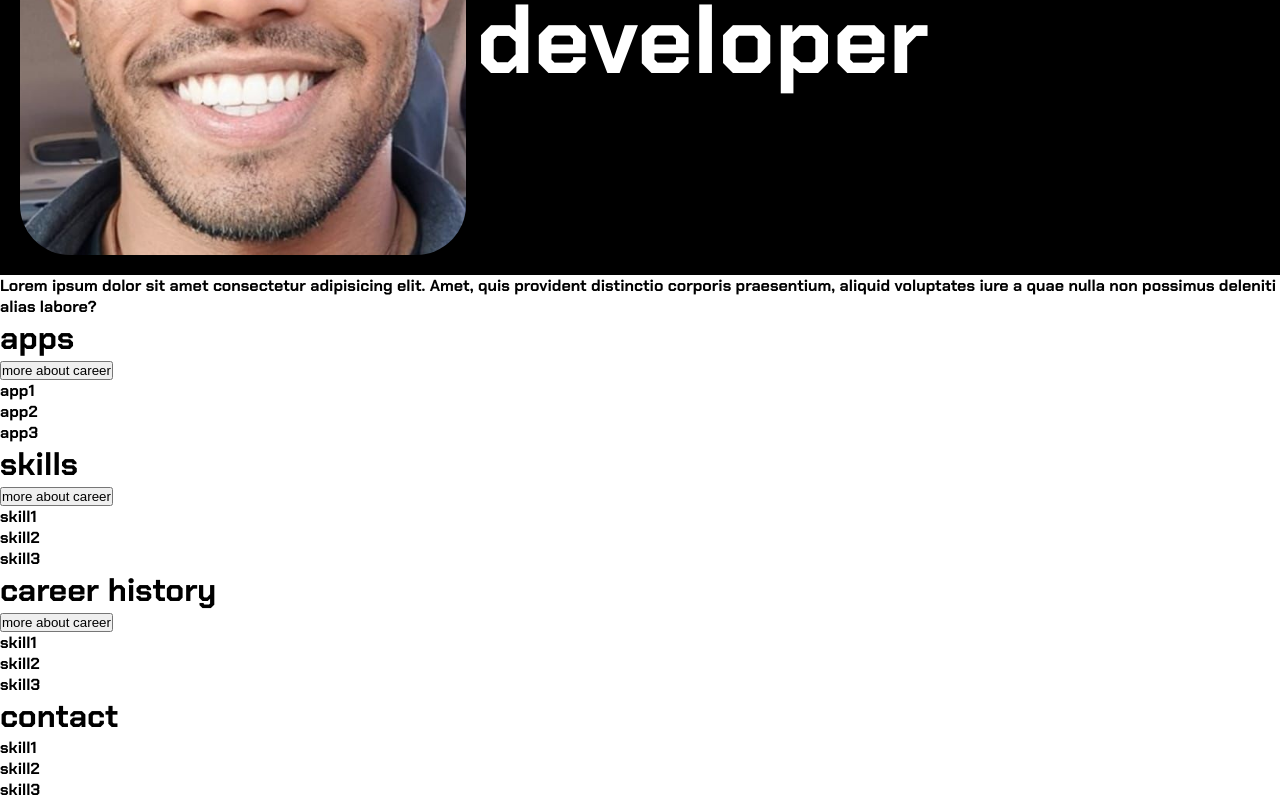
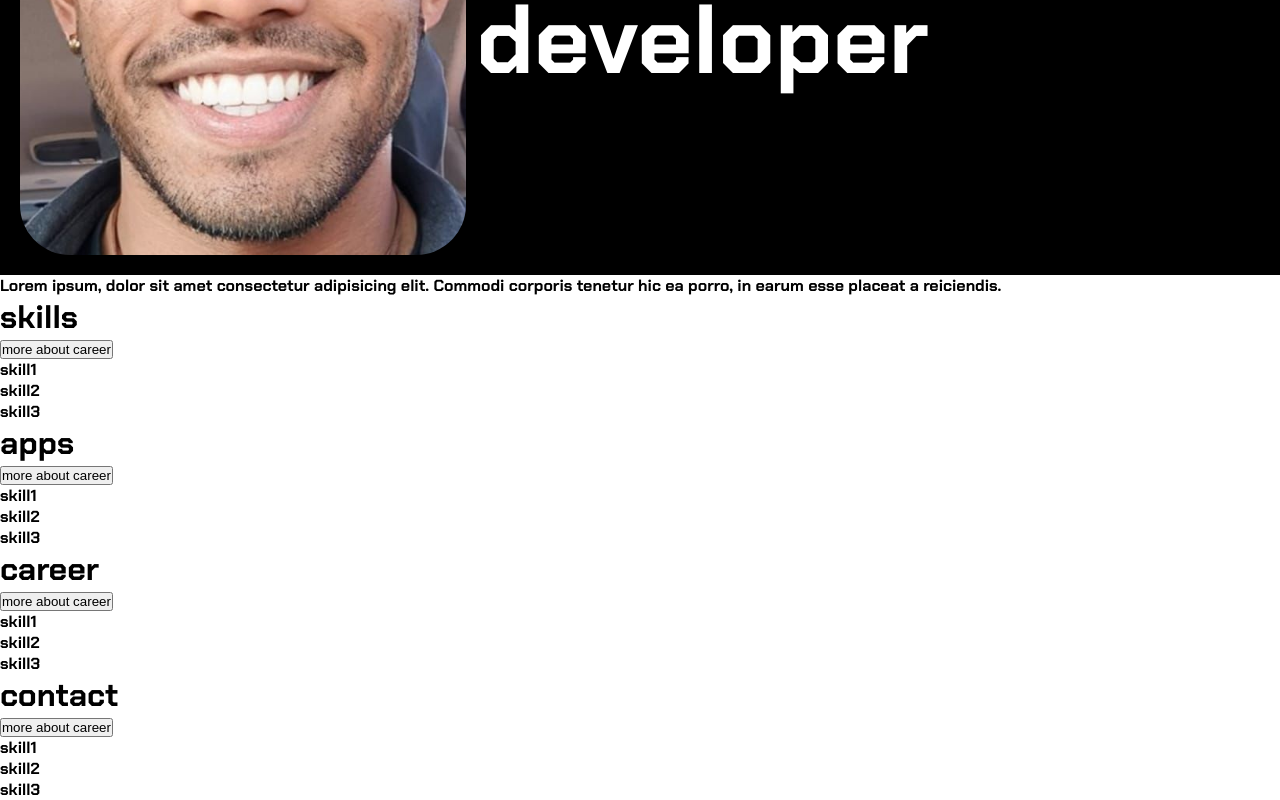
Before and after one commit to codebymarco/portfolio, a React (Vite) app: page / in a window 1280 px wide. Shown: the part 525-1325 px from the top of the page. Built offline with nearby package versions, Linux system fonts and the light colour scheme.

Commit message:
made more changes

```diff
--- /dev/null
+++ b/src/components/components/AboutSection.jsx
@@ -0,0 +1,9 @@
+const AboutSection = () => {
+  return (
+    <div>
+      <p>Lorem ipsum, dolor sit amet consectetur adipisicing elit. Commodi corporis tenetur hic ea porro, in earum esse placeat a reiciendis.</p>
+    </div>
+  );
+};
+
+export default AboutSection;
--- /dev/null
+++ b/src/components/components/AppsSection.jsx
@@ -0,0 +1,17 @@
+const AppsSection = () => {
+  return (
+    <div>
+      <div>
+        <h1>apps</h1>
+        <button>more about career</button>
+      </div>
+      <ul>
+        <li>skill1</li>
+        <li>skill2</li>
+        <li>skill3</li>
+      </ul>
+    </div>
+  );
+};
+
+export default AppsSection;
--- /dev/null
+++ b/src/components/components/CareerSection .jsx
@@ -0,0 +1,17 @@
+const CareerSection = () => {
+  return (
+    <div>
+      <div>
+        <h1>career</h1>
+        <button>more about career</button>
+      </div>
+      <ul>
+        <li>skill1</li>
+        <li>skill2</li>
+        <li>skill3</li>
+      </ul>
+    </div>
+  );
+};
+
+export default CareerSection;
--- /dev/null
+++ b/src/components/components/ContactSection.jsx
@@ -0,0 +1,17 @@
+const ContactSection = () => {
+  return (
+    <div>
+      <div>
+        <h1>contact</h1>
+        <button>more about career</button>
+      </div>
+      <ul>
+        <li>skill1</li>
+        <li>skill2</li>
+        <li>skill3</li>
+      </ul>
+    </div>
+  );
+};
+
+export default ContactSection;
--- /dev/null
+++ b/src/components/components/SkillsSection.jsx
@@ -0,0 +1,17 @@
+const SkillsSection = () => {
+  return (
+    <div>
+      <div>
+        <h1>skills</h1>
+        <button>more about career</button>
+      </div>
+      <ul>
+        <li>skill1</li>
+        <li>skill2</li>
+        <li>skill3</li>
+      </ul>
+    </div>
+  );
+};
+
+export default SkillsSection;
--- a/src/components/pages/Home.jsx
+++ b/src/components/pages/Home.jsx
@@ -1,64 +1,25 @@
 import React from "react";
 import Banner from "./Banner";
+import AppsSection from "../components/AppsSection";
+import SkillsSection from "../components/SkillsSection";
+import CareerSection from "../components/CareerSection ";
+import ContactSection from "../components/ContactSection";
+import AboutSection from "../components/AboutSection";
 
 const Home = () => {
   return (
     <div>
       <Banner />
-      <div>
-        Lorem ipsum dolor sit amet consectetur adipisicing elit. Amet, quis
-        provident distinctio corporis praesentium, aliquid voluptates iure a
-        quae nulla non possimus deleniti alias labore?
-      </div>
-      <div>
-        <div>
-        <h1>apps</h1>
-        <button>more about career</button>
-        </div>
-        <ul>
-            <li>app1</li>
-            <li>app2</li>
-            <li>app3</li>
-        </ul>
-      </div>
 
-      <div>
-        <div>
-        <h1>skills</h1>
-        <button>more about career</button>
-        </div>
-        <ul>
-            <li>skill1</li>
-            <li>skill2</li>
-            <li>skill3</li>
-        </ul>
-      </div>
+      <AboutSection />
 
-      <div>
-        <div>
-        <h1>career history</h1>
-        <button>more about career</button>
-        </div>
-        <ul>
-            <li>skill1</li>
-            <li>skill2</li>
-            <li>skill3</li>
-        </ul>
-      </div>
+      <SkillsSection />
 
+      <AppsSection />
 
+      <CareerSection />
 
-      <div>
-        <div>
-        <h1>contact</h1>
-        </div>
-        <ul>
-            <li>skill1</li>
-            <li>skill2</li>
-            <li>skill3</li>
-        </ul>
-      </div>
-
+      <ContactSection />
     </div>
   );
 };
```
Also changed, not shown: src/styles/skillsSection.css (added).
